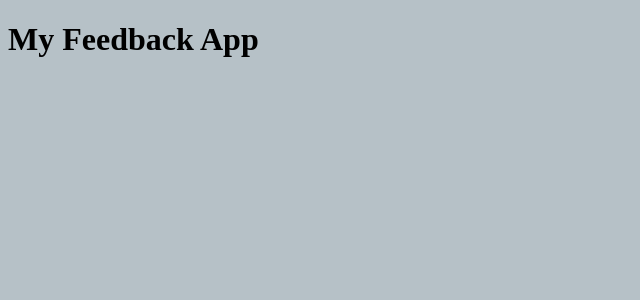
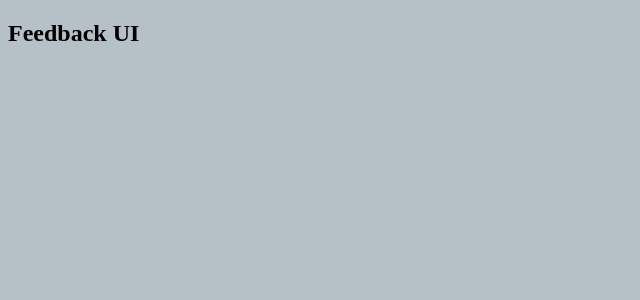
Before and after one commit to bruhu/feedback-app, a React (Create React App) app: page / in a window 1280 px wide. Shown: the top 300 px of the page, without its empty margins (0-640 px from the left). Built offline with nearby package versions, Linux system fonts and the light colour scheme.

Commit message:
header displayed through appjs

```diff
--- a/src/App.js
+++ b/src/App.js
@@ -1,8 +1,11 @@
+import Header from './components/Header'
+
 function App() {
   return (
-    <div className='container'>
-      <h1>My Feedback App</h1>
-    </div>
+    <>
+      <Header />
+      <div className='container'></div>
+    </>
   )
 }
 
--- a/src/components/Header.jsx
+++ b/src/components/Header.jsx
@@ -1,6 +1,10 @@
 function Header() {
   return (
-    <div>Header</div>
+    <header>
+      <div className="container">
+        <h2>Feedback UI</h2>
+      </div>
+    </header>
   )
 }
 
```
